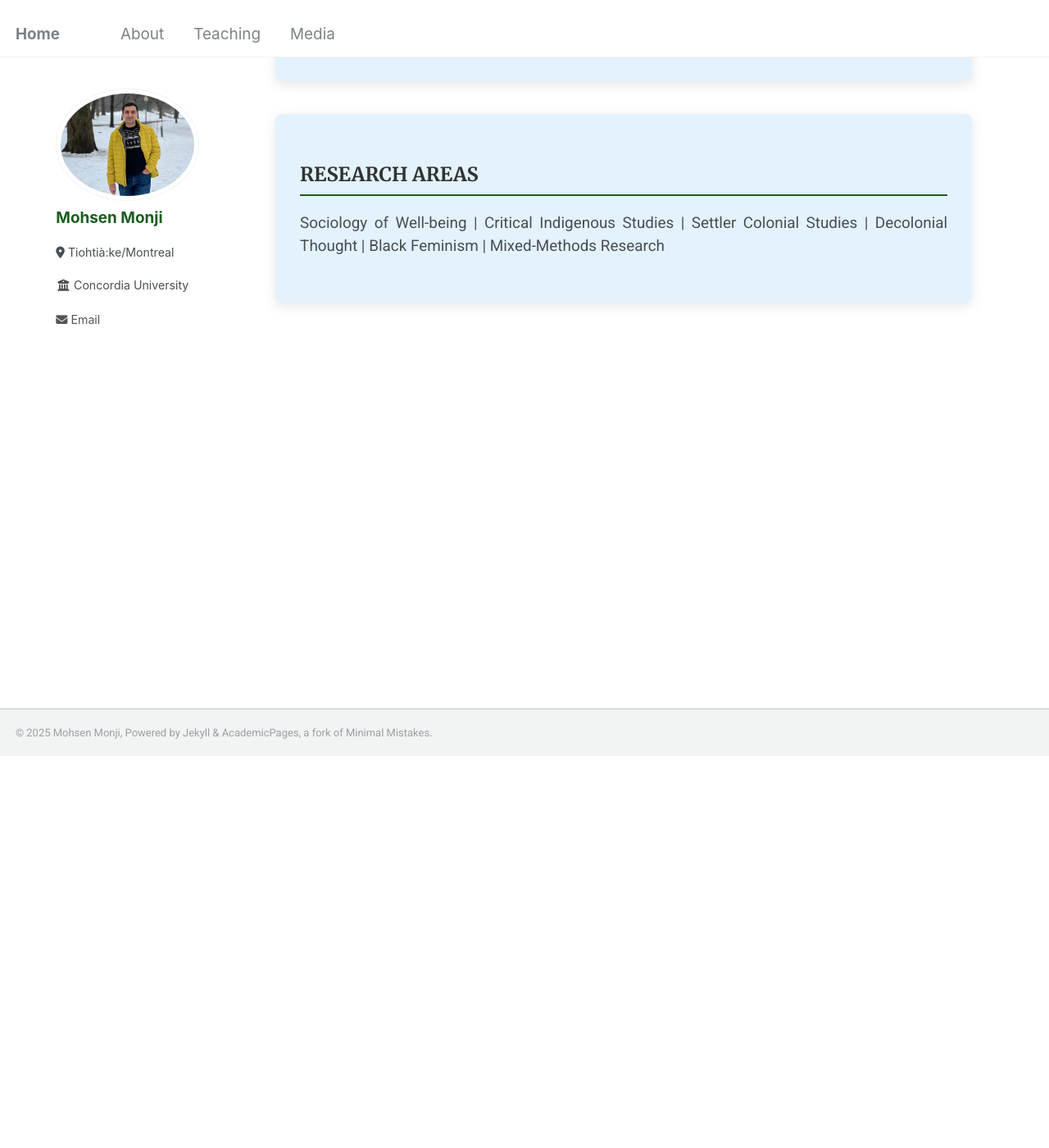
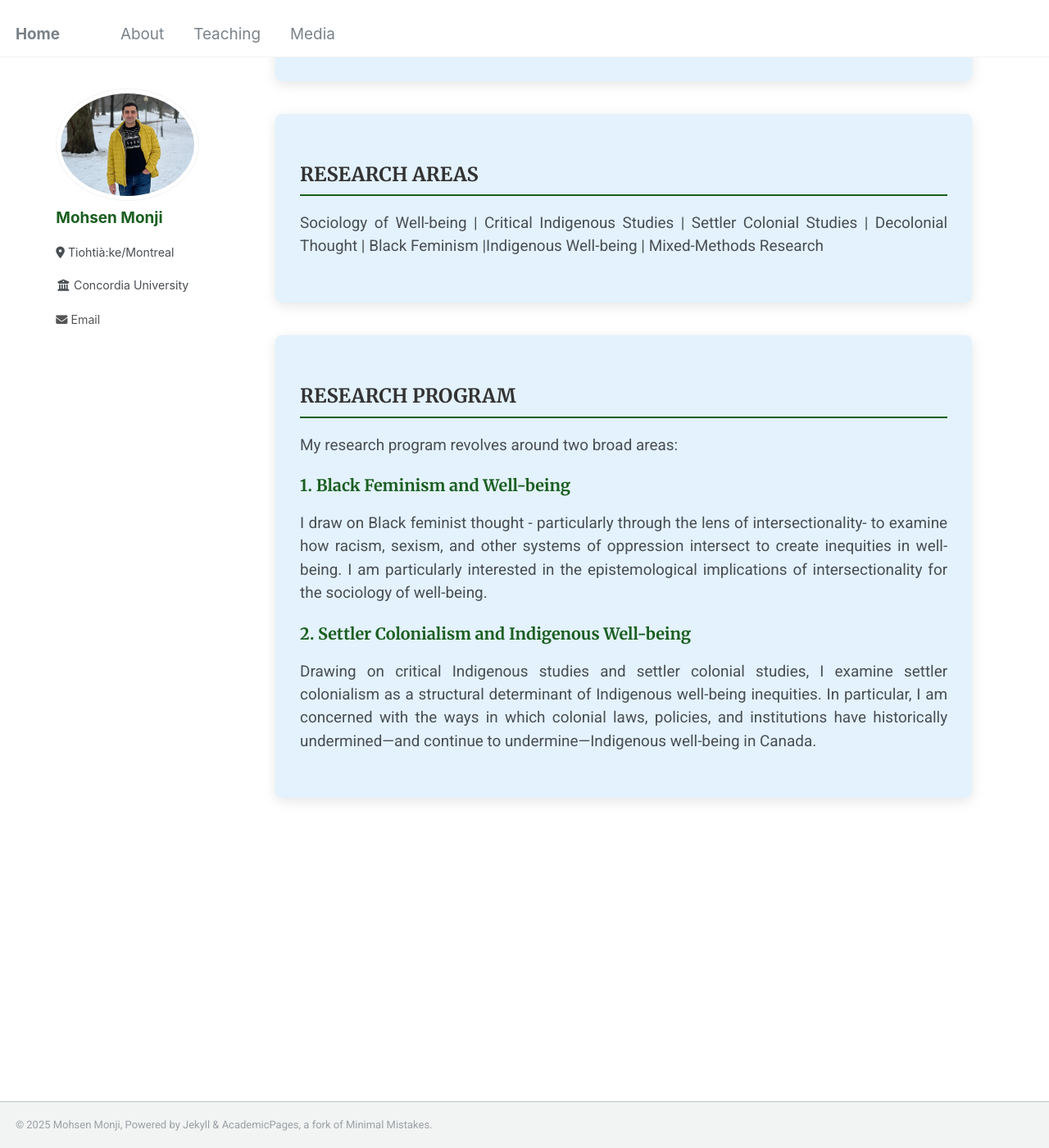
Before and after one commit to Mohsnmonji/mohsnmonji.github.io, a Jekyll site: the page built from about-me.md, in a window 1280 px wide and 1400 px high, scrolled down 478 px. Shown: the whole window at 82% size. Built offline with Jekyll 4.4.1, drawn with Linux system fonts in a browser that asks for light colours.

Commit message:
Update about-me.md

```diff
--- a/about-me.md
+++ b/about-me.md
@@ -67,6 +67,24 @@ author_profile: true
 <div class="about-card">
   <h2>RESEARCH AREAS</h2>
   <p>
-    Sociology of Well-being | Critical Indigenous Studies | Settler Colonial Studies | Decolonial Thought | Black Feminism | Mixed-Methods Research
+    Sociology of Well-being | Critical Indigenous Studies | Settler Colonial Studies | Decolonial Thought | Black Feminism |Indigenous Well-being | Mixed-Methods Research
   </p>
 </div>
+
+<!-- CARD 3: RESEARCH PROGRAM -->
+<div class="about-card">
+  <h2>RESEARCH PROGRAM</h2>
+
+  <p>My research program revolves around two broad areas:</p>
+
+  <h4>1. Black Feminism and Well-being</h4>
+  <p>
+    I draw on Black feminist thought - particularly through the lens of intersectionality- to examine how racism, sexism, and other systems of oppression intersect to create inequities in well-being. I am particularly interested in the epistemological implications of intersectionality for the sociology of well-being.
+  </p>
+
+  <h4>2. Settler Colonialism and Indigenous Well-being</h4>
+  <p>
+    Drawing on critical Indigenous studies and settler colonial studies, I examine settler colonialism as a structural determinant of Indigenous well-being inequities. In particular, I am concerned with the ways in which colonial laws, policies, and institutions have historically undermined—and continue to undermine—Indigenous well-being in Canada.
+  </p>
+
+</div>
```
